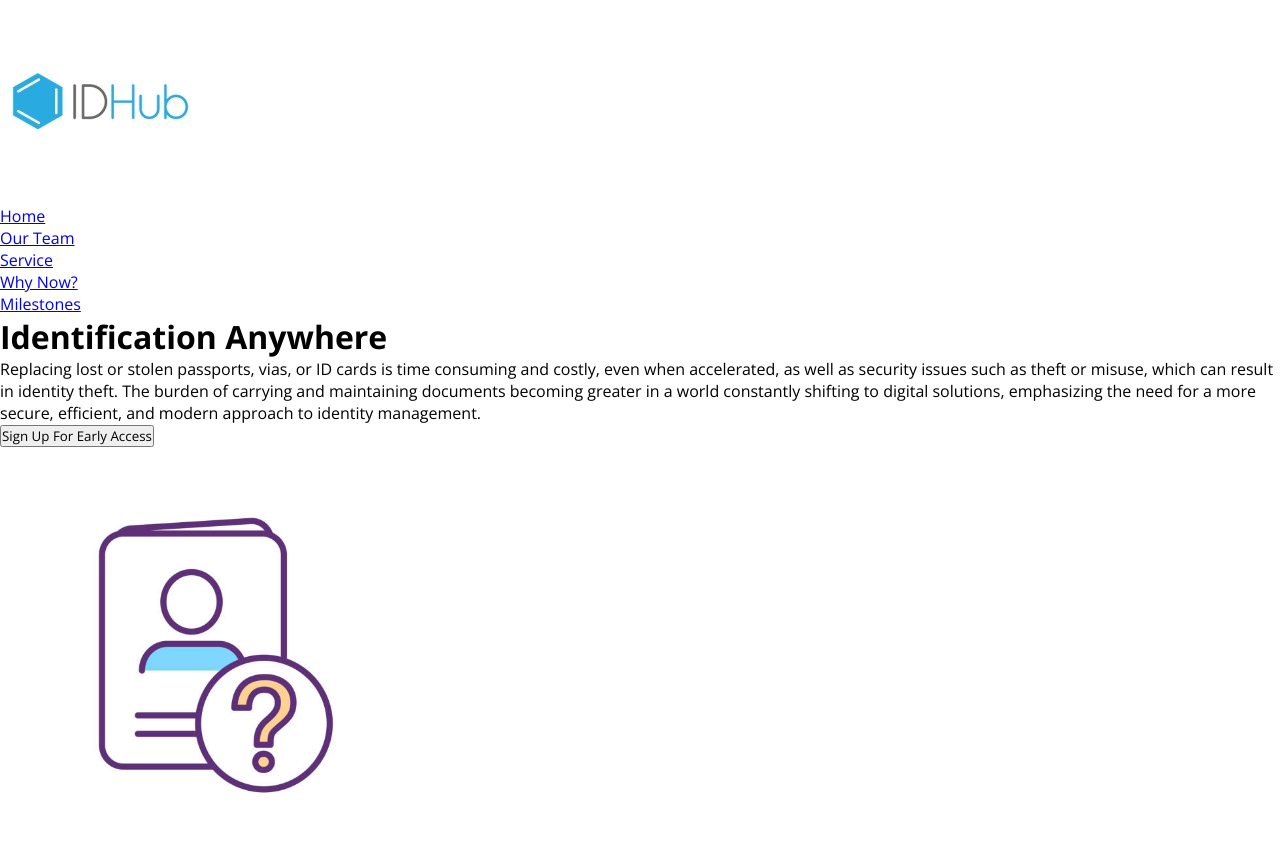
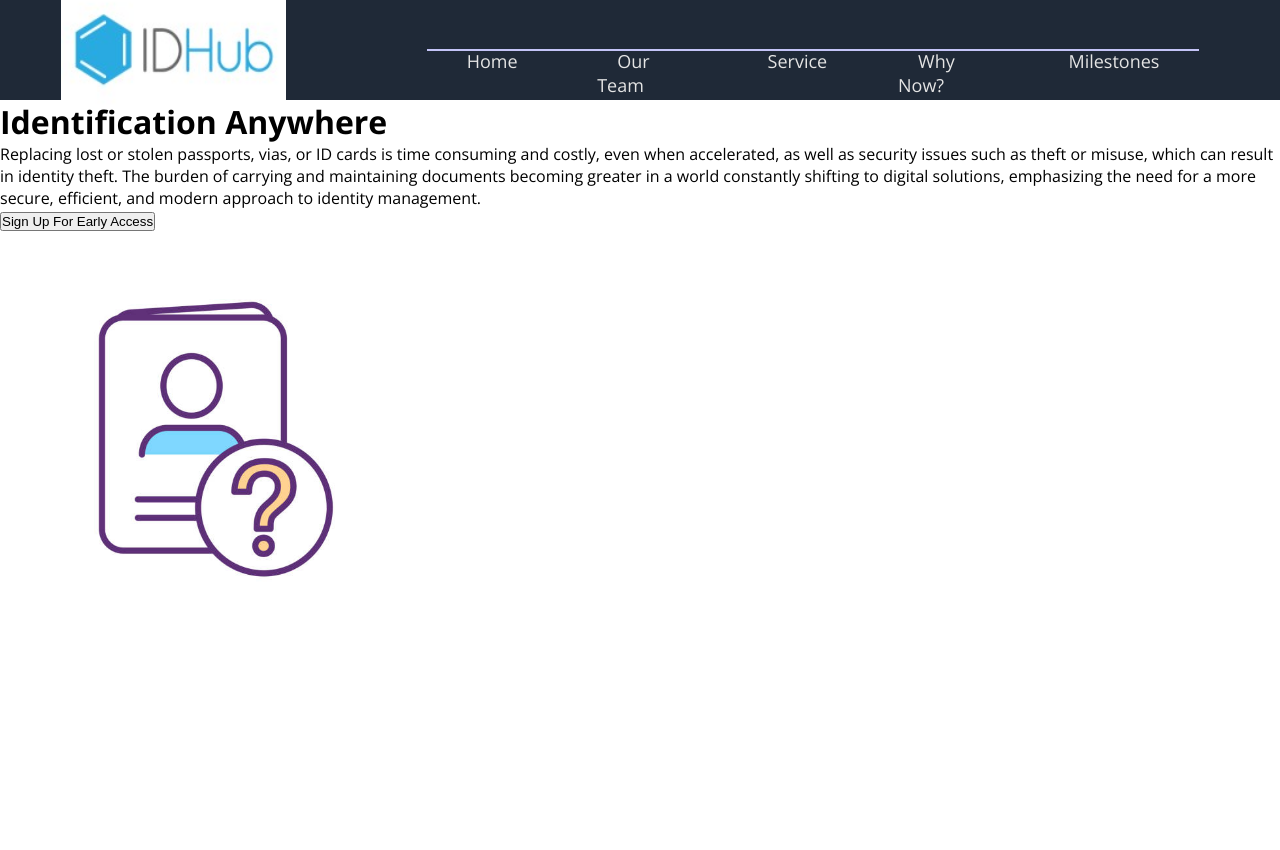
Before and after one commit to orbham/landing-page, a plain HTML site: page index.html in a window 1280 px wide. After the commit the page ends 800 px from the top, so only its background shows below. Drawn offline with nearby package versions, Linux system fonts and the light colour scheme.

Commit message:
updated header and first main FIX HOVER

```diff
--- a/index.html
+++ b/index.html
@@ -4,13 +4,14 @@
     <meta charset="UTF-8">
     <meta name="viewport" content="width=device-width, initial-scale=1.0">
     <title>IDHub</title>
-    <link href="https://fonts.googleapis.com/css2?family=Open+Sans:ital,wght@0,300..800;1,300..800&display=swap" rel="stylesheet">
+     <link href="https://fonts.googleapis.com/css2?family=Open+Sans:ital,wght@0,300..800;1,300..800&display=swap" rel="stylesheet">
     <link rel="stylesheet" href="style.css">
 </head>
 <body>
    <header>
     <div class="logo">
-        <img src="./img/idhub.jpeg" alt="IDHub Logo">
+        <img src="./img/idhub.jpeg" alt="IDHub Logo" height="250" width="225">
+    </div>
         <nav>
             <ul>
                 <li><a href="#">Home</a></li>
@@ -20,7 +21,6 @@
                 <li><a href="#" class="mstone-btn">Milestones</a></li>
             </ul>
         </nav>
-    </div>
    </header>
    <main>
         <div class="left">
--- a/style.css
+++ b/style.css
@@ -2,5 +2,41 @@
     padding: 0;
     margin: 0;
     box-sizing: border-box;
+}
+
+body {
     font-family: "Open Sans", sans-serif;
 }
+
+header {
+    height: 100px;
+    background-color: #1F2937;
+    display: flex;
+    justify-content: space-around;
+    align-items: center;
+}
+
+ul {
+    list-style-type: none;
+    display: flex;
+}
+
+ul, a, li {
+    padding: 0 20px;
+    text-decoration: none;
+    color: #e4e4e4;
+    font-size: 18px;
+}
+
+li, a ::after{
+    content: '';
+    display: block;
+    height: 2px;
+    width: 0px;
+    background: #C4C4F7;
+    transition:all .5s;
+}
+
+li, a :hover::after{
+    width: 100%;
+}
```
